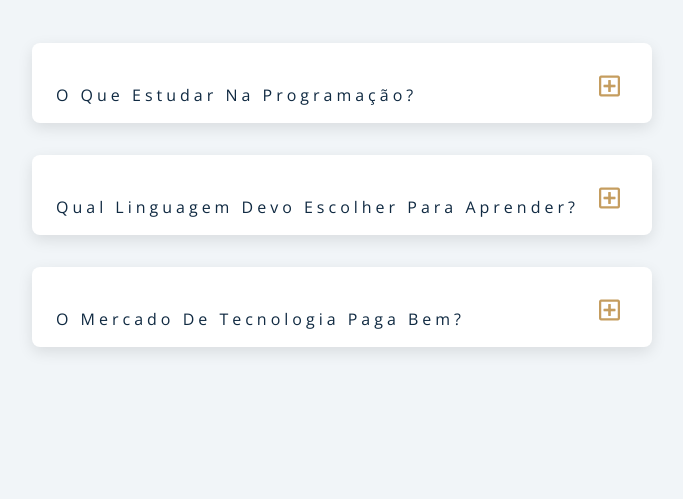
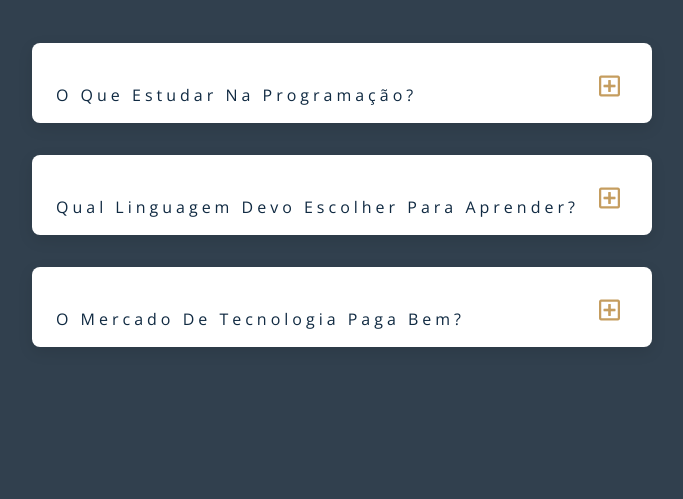
Before and after one commit to allecosta/FAQ, a plain HTML site: page index.html in a window 1280 px wide. Shown: the part 301-800 px from the top of the page, without its empty margins (298-981 px from the left). Drawn offline with nearby package versions, Linux system fonts and the light colour scheme.

Commit message:
Change color body

```diff
--- a/assets/css/style.css
+++ b/assets/css/style.css
@@ -25,7 +25,7 @@
 
 body {
     font-family: var(--ff-secondary);
-    background: var(--clr-grey-10);
+    background: #31404E;
     color: var(--clr-grey-1);
     line-height: 1.5;
     font-size: 0.875rem;
```
